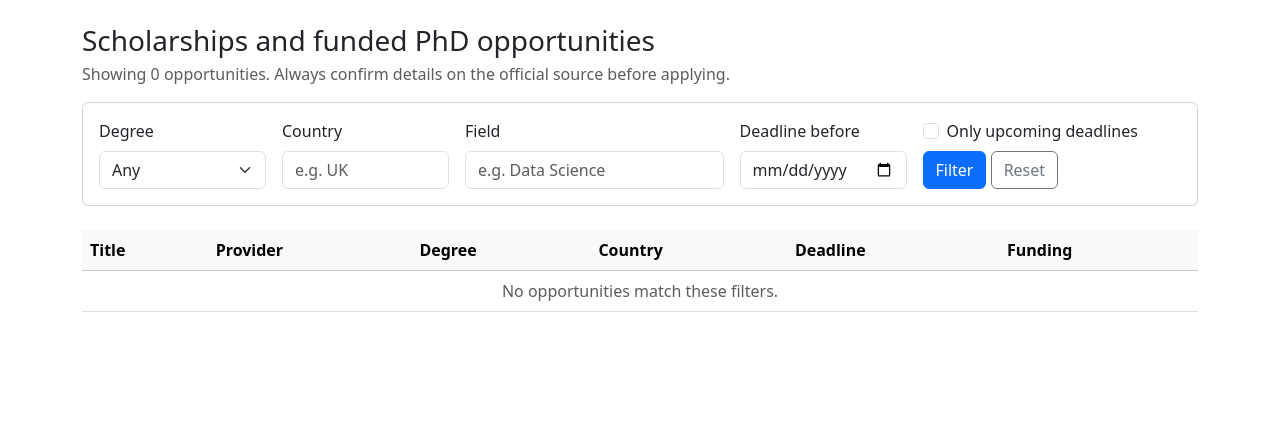
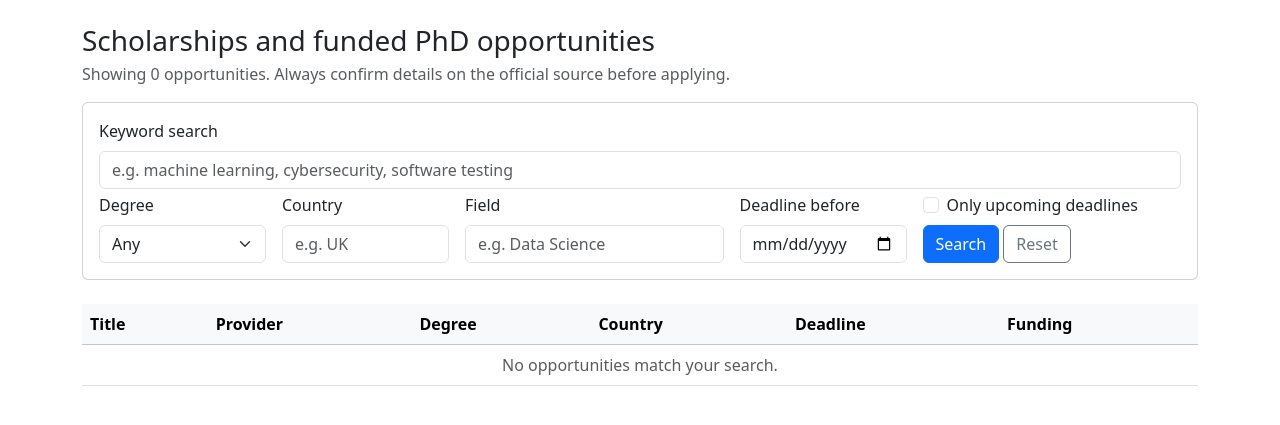
Before and after one commit to mostafaalhossain220/ScholarPath_Ai, a Flask app: page /opportunities/ in a window 1280 px wide. Shown: the part 56-481 px from the top of the page. Run offline with Flask 3, Linux system fonts and the light colour scheme; data that the repository does not hold is empty.

Commit message:
Add keyword search

```diff
--- a/app/routes/opportunities.py
+++ b/app/routes/opportunities.py
@@ -8,6 +8,7 @@ bp = Blueprint("opportunities", __name__, url_prefix="/opportunities")
 @bp.route("/")
 def list_opportunities():
     filters = {
+        "q": request.args.get("q", "").strip(),
         "degree": request.args.get("degree", "").strip(),
         "country": request.args.get("country", "").strip(),
         "field": request.args.get("field", "").strip(),
@@ -17,6 +18,13 @@ def list_opportunities():
 
     conditions = []
     params = []
+
+    # Keyword search: every word must appear in at least one of these columns
+    for word in filters["q"].split():
+        conditions.append(
+            "(title LIKE ? OR provider LIKE ? OR description LIKE ? OR field LIKE ?)"
+        )
+        params.extend([f"%{word}%"] * 4)
 
     if filters["degree"] in ("masters", "phd"):
         conditions.append("degree_level = ?")
--- a/app/templates/opportunities/list.html
+++ b/app/templates/opportunities/list.html
@@ -3,10 +3,18 @@
 {% block content %}
 <h1 class="h3 mb-1">Scholarships and funded PhD opportunities</h1>
 <p class="text-muted">
-  Showing {{ opportunities|length }} opportunities. Always confirm details on the official source before applying.
+  Showing {{ opportunities|length }} {{ 'opportunity' if opportunities|length == 1 else 'opportunities' }}.
+  Always confirm details on the official source before applying.
 </p>
 
 <form method="get" class="card card-body mb-4">
+  <div class="row g-3 mb-1">
+    <div class="col-12">
+      <label class="form-label" for="q">Keyword search</label>
+      <input class="form-control" id="q" name="q" value="{{ filters.q }}"
+             placeholder="e.g. machine learning, cybersecurity, software testing">
+    </div>
+  </div>
   <div class="row g-3 align-items-end">
     <div class="col-md-2">
       <label class="form-label" for="degree">Degree</label>
@@ -33,7 +41,7 @@
         <input class="form-check-input" type="checkbox" id="upcoming" name="upcoming" value="1" {{ 'checked' if filters.upcoming == '1' }}>
         <label class="form-check-label" for="upcoming">Only upcoming deadlines</label>
       </div>
-      <button class="btn btn-primary" type="submit">Filter</button>
+      <button class="btn btn-primary" type="submit">Search</button>
       <a class="btn btn-outline-secondary" href="{{ url_for('opportunities.list_opportunities') }}">Reset</a>
     </div>
   </div>
@@ -62,7 +70,7 @@
         <td>{{ (o.funding or "Not provided")|truncate(70) }}</td>
       </tr>
       {% else %}
-      <tr><td colspan="6" class="text-center text-muted">No opportunities match these filters.</td></tr>
+      <tr><td colspan="6" class="text-center text-muted">No opportunities match your search.</td></tr>
       {% endfor %}
     </tbody>
   </table>
```
